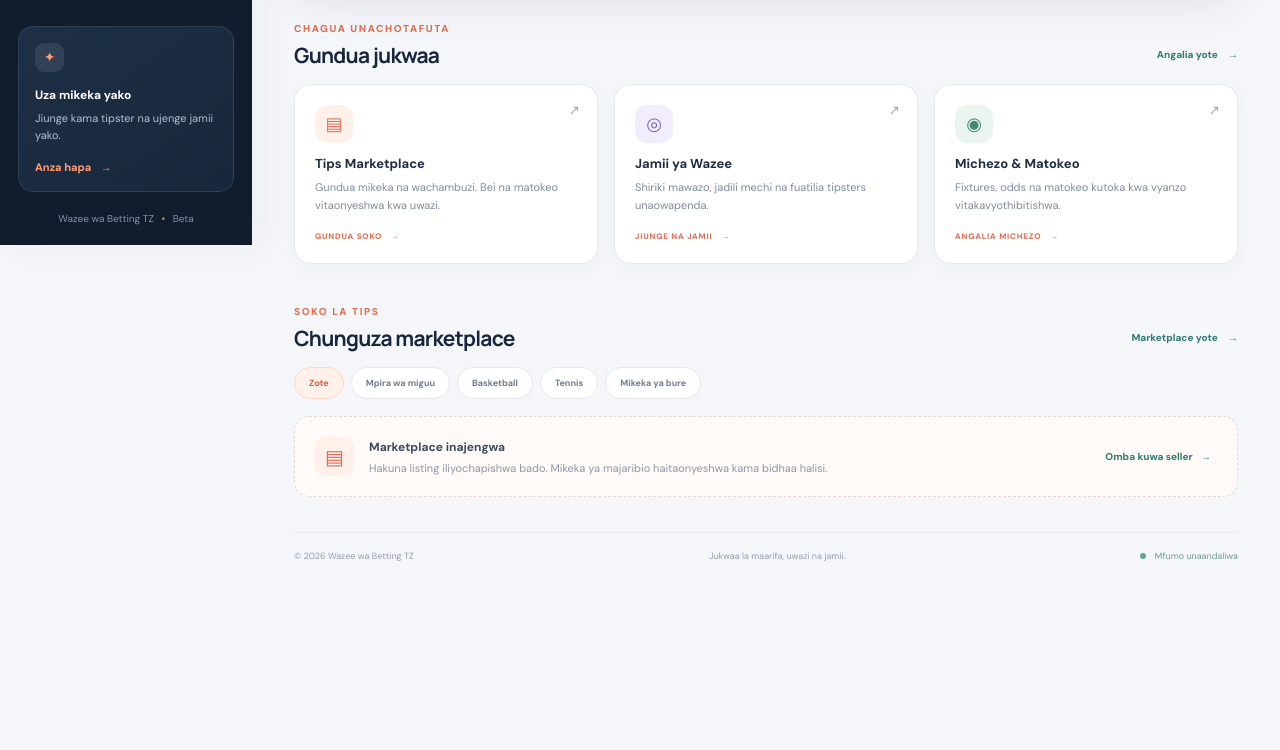
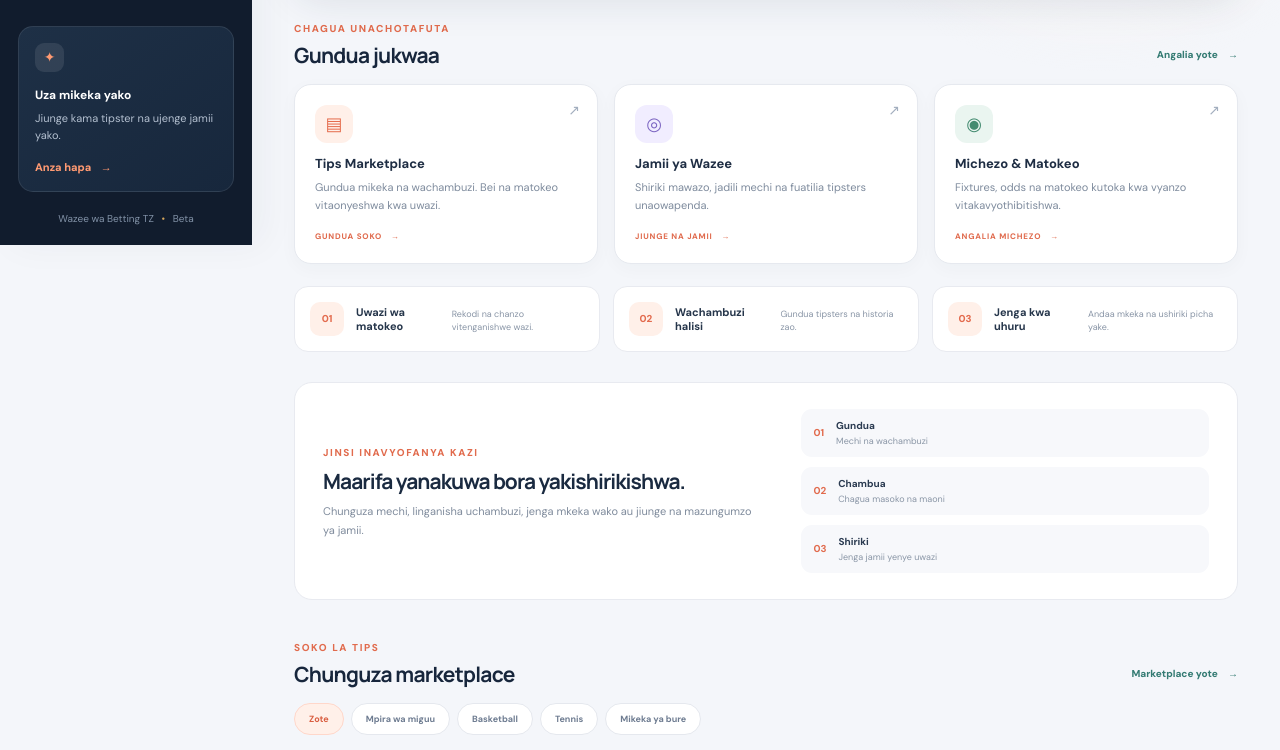
Before and after one commit to SmartServicesTZ/Wazee-wa-Betting-Tz-, a React (Vite) app: page / in a window 1280 px wide. Shown: the part 555-1305 px from the top of the page. Before the commit the page ends 1142 px from the top, so only its background shows below. Built offline with nearby package versions, Linux system fonts and the light colour scheme.

Commit message:
Design: improve home discovery and platform value sections

```diff
--- a/src/App.tsx
+++ b/src/App.tsx
@@ -348,6 +348,15 @@ function App() {
     return <><section className="hero-panel"><div className="hero-copy"><span className="hero-kicker">ZAIDI YA MIKeka. NI JAMII.</span><h2>Maarifa ya michezo.<br /><em>Thamani ya pamoja.</em></h2><p>Sehemu moja ya kupata tips, kujifunza kutoka kwa wengine na kushiriki uchambuzi wako.</p><div className="hero-actions"><button className="hero-primary" onClick={() => go('marketplace')}>Gundua marketplace <span>→</span></button><button className="hero-secondary" onClick={() => go('community')}>Tembelea jamii</button></div></div><div className="hero-art" aria-hidden="true"><div className="orbit orbit-one" /><div className="orbit orbit-two" /><div className="ball">⚽</div><div className="floating-card card-top"><span>✦</span><div><b>Tips zenye chanzo</b><small>Uwazi kwanza</small></div></div><div className="floating-card card-bottom"><span>◎</span><div><b>Jenga jamii</b><small>Shiriki uchambuzi</small></div></div></div><div className="hero-index">01 <span>/</span> 04</div></section>
     <section className="section-heading"><div><span className="section-overline">CHAGUA UNACHOTAFUTA</span><h2>Gundua jukwaa</h2></div><button className="text-link" onClick={() => go('marketplace')}>Angalia yote <span>→</span></button></section>
     <section className="discovery-grid"><button className="discovery-card market-card" onClick={() => go('marketplace')}><span className="discovery-icon">▤</span><span className="discovery-arrow">↗</span><strong>Tips Marketplace</strong><p>Gundua mikeka na wachambuzi. Bei na matokeo vitaonyeshwa kwa uwazi.</p><small>GUNDUA SOKO <span>→</span></small></button><button className="discovery-card community-card" onClick={() => go('community')}><span className="discovery-icon">◎</span><span className="discovery-arrow">↗</span><strong>Jamii ya Wazee</strong><p>Shiriki mawazo, jadili mechi na fuatilia tipsters unaowapenda.</p><small>JIUNGE NA JAMII <span>→</span></small></button><button className="discovery-card sports-card" onClick={() => go('sports')}><span className="discovery-icon">◉</span><span className="discovery-arrow">↗</span><strong>Michezo & Matokeo</strong><p>Fixtures, odds na matokeo kutoka kwa vyanzo vitakavyothibitishwa.</p><small>ANGALIA MICHEZO <span>→</span></small></button></section>
+    <section className="home-value-strip" aria-label="Vipengele vya jukwaa">
+      <div><span className="value-icon">01</span><strong>Uwazi wa matokeo</strong><small>Rekodi na chanzo vitenganishwe wazi.</small></div>
+      <div><span className="value-icon">02</span><strong>Wachambuzi halisi</strong><small>Gundua tipsters na historia zao.</small></div>
+      <div><span className="value-icon">03</span><strong>Jenga kwa uhuru</strong><small>Andaa mkeka na ushiriki picha yake.</small></div>
+    </section>
+    <section className="home-feature-band">
+      <div><span className="section-overline">JINSI INAVYOFANYA KAZI</span><h2>Maarifa yanakuwa bora yakishirikishwa.</h2><p>Chunguza mechi, linganisha uchambuzi, jenga mkeka wako au jiunge na mazungumzo ya jamii.</p></div>
+      <div className="home-steps"><div><b>01</b><span><strong>Gundua</strong><small>Mechi na wachambuzi</small></span></div><div><b>02</b><span><strong>Chambua</strong><small>Chagua masoko na maoni</small></span></div><div><b>03</b><span><strong>Shiriki</strong><small>Jenga jamii yenye uwazi</small></span></div></div>
+    </section>
     <section className="section-heading market-heading"><div><span className="section-overline">SOKO LA TIPS</span><h2>Chunguza marketplace</h2></div><button className="text-link" onClick={() => go('marketplace')}>Marketplace yote <span>→</span></button></section><div className="filter-row">{categories.map((item) => <button key={item} className={category === item ? 'filter-chip selected' : 'filter-chip'} onClick={() => setCategory(item)}>{item}</button>)}</div><section className="empty-market"><div className="empty-illustration">▤</div><div><strong>Marketplace inajengwa</strong><p>Hakuna listing iliyochapishwa bado. Mikeka ya majaribio haitaonyeshwa kama bidhaa halisi.</p></div><button onClick={() => go('seller')}>Omba kuwa seller <span>→</span></button></section></>;
   };
 
```
